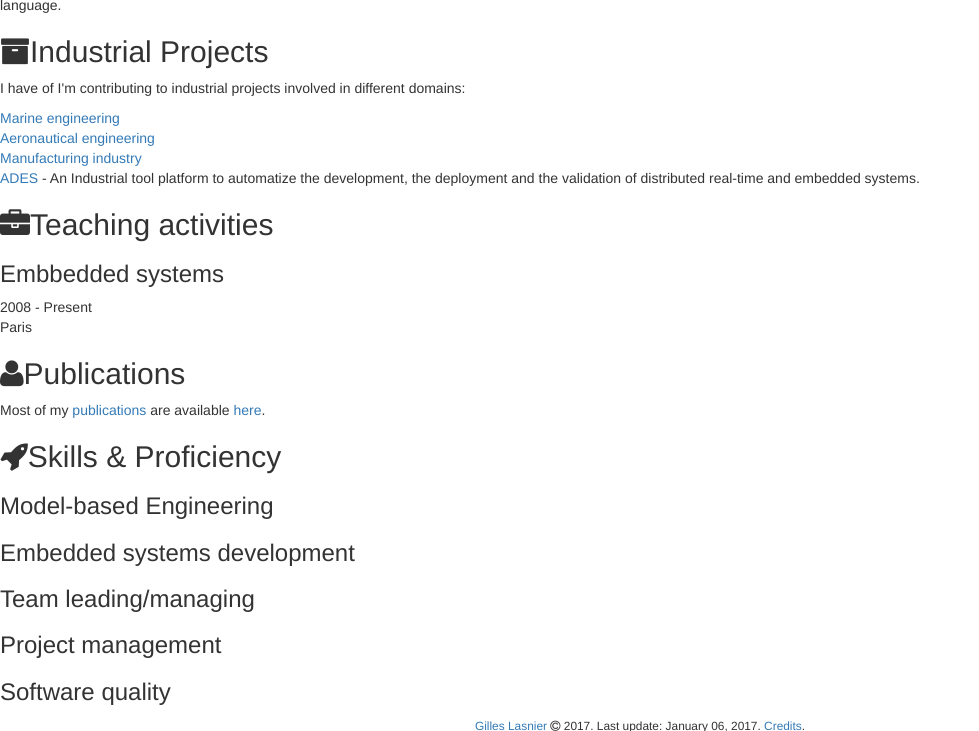
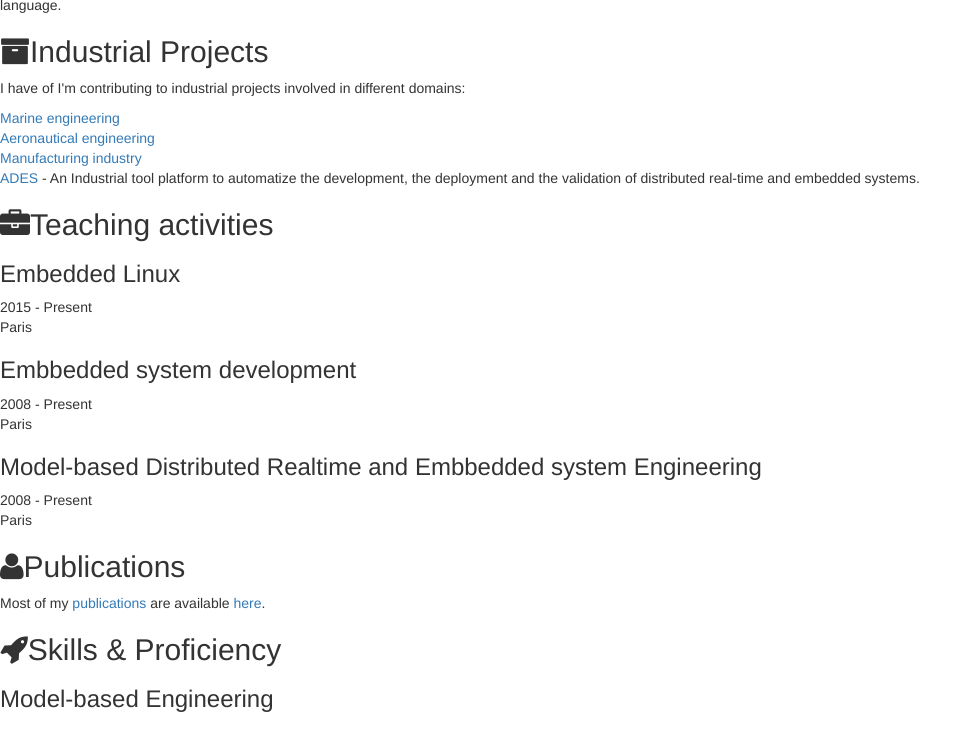
Before and after one commit to glasnier/online-cv, a Jekyll site: the page built from index.html, in a window 1280 px wide and 900 px high, scrolled down 2144 px, cut to the strip 0-731 px from the top of the window. Shown: the whole strip, without its empty margins (0-979 px from the left). Built offline with Jekyll 4.4.1, drawn with Linux system fonts in a browser that asks for light colours.

Commit message:
teaching: add missing general overview

```diff
--- a/_includes/teaching.html
+++ b/_includes/teaching.html
@@ -1,10 +1,22 @@
 <section class="section experiences-section">
   <h2 class="section-title"><i class="fa fa-briefcase"></i>Teaching activities</h2>
+
+    <div class="item">
+    <div class="meta">
+      <div class="upper-row">
+        <h3 class="job-title">Embedded Linux</h3>
+        <div class="time">2015 - Present</div>
+      </div><!--//upper-row-->
+      <div class="company">Paris</div>
+    </div><!--//meta-->
+    <!--<div class="details">
+      <p>tbc...</p>
+    </div><!--//details-->
 
   <div class="item">
     <div class="meta">
       <div class="upper-row">
-        <h3 class="job-title">Embbedded systems</h3>
+        <h3 class="job-title">Embbedded system development</h3>
         <div class="time">2008 - Present</div>
       </div><!--//upper-row-->
       <div class="company">Paris</div>
@@ -12,5 +24,18 @@
     <!--<div class="details">
       <p>tbc...</p>
     </div><!--//details-->
-  </div><!--//item-->
+
+    <div class="item">
+    <div class="meta">
+      <div class="upper-row">
+        <h3 class="job-title">Model-based Distributed Realtime and Embbedded system Engineering</h3>
+        <div class="time">2008 - Present</div>
+      </div><!--//upper-row-->
+      <div class="company">Paris</div>
+    </div><!--//meta-->
+    <!--<div class="details">
+      <p>tbc...</p>
+    </div><!--//details-->
+    </div><!--//item-->
+
 </section><!--//section-->
```
